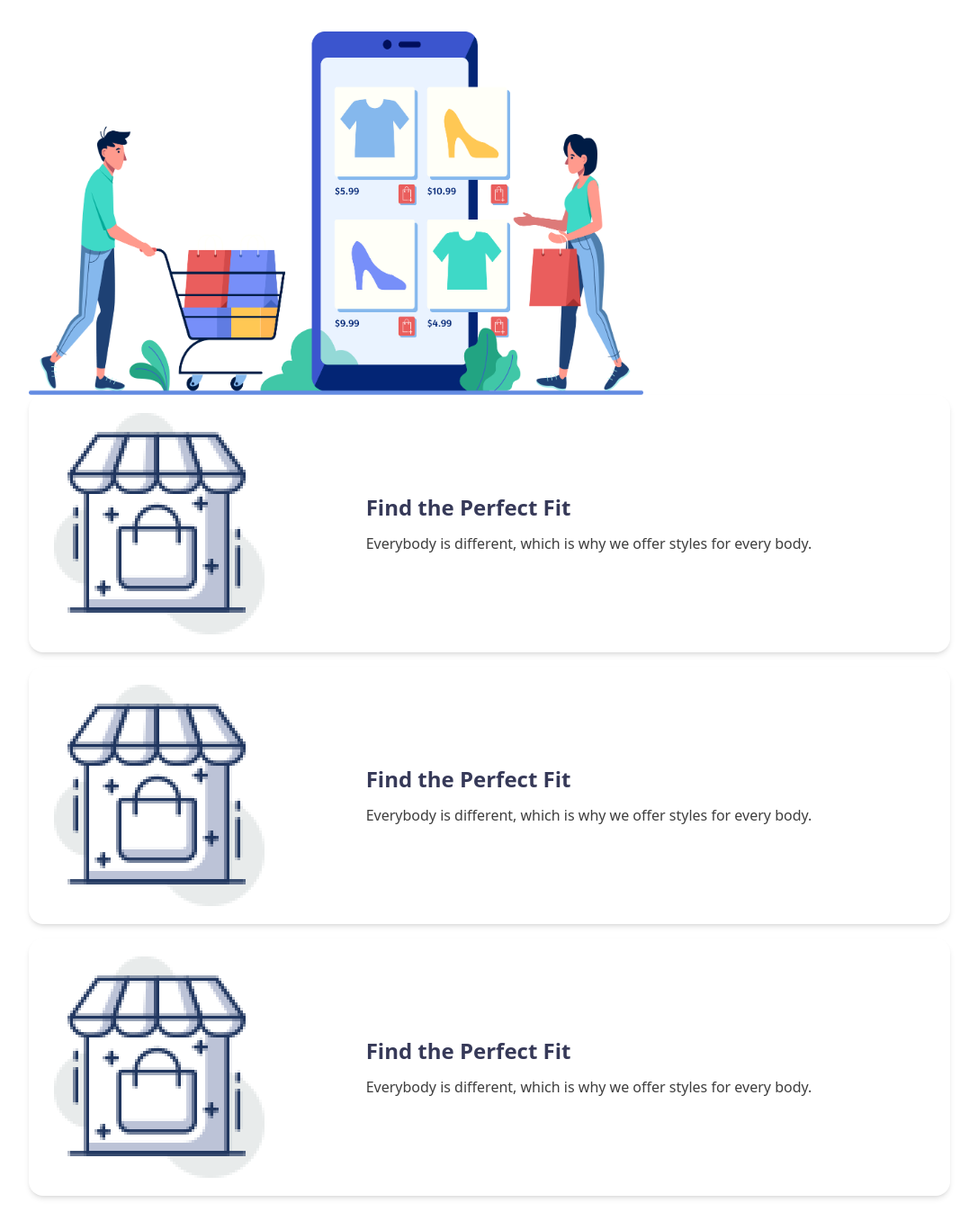
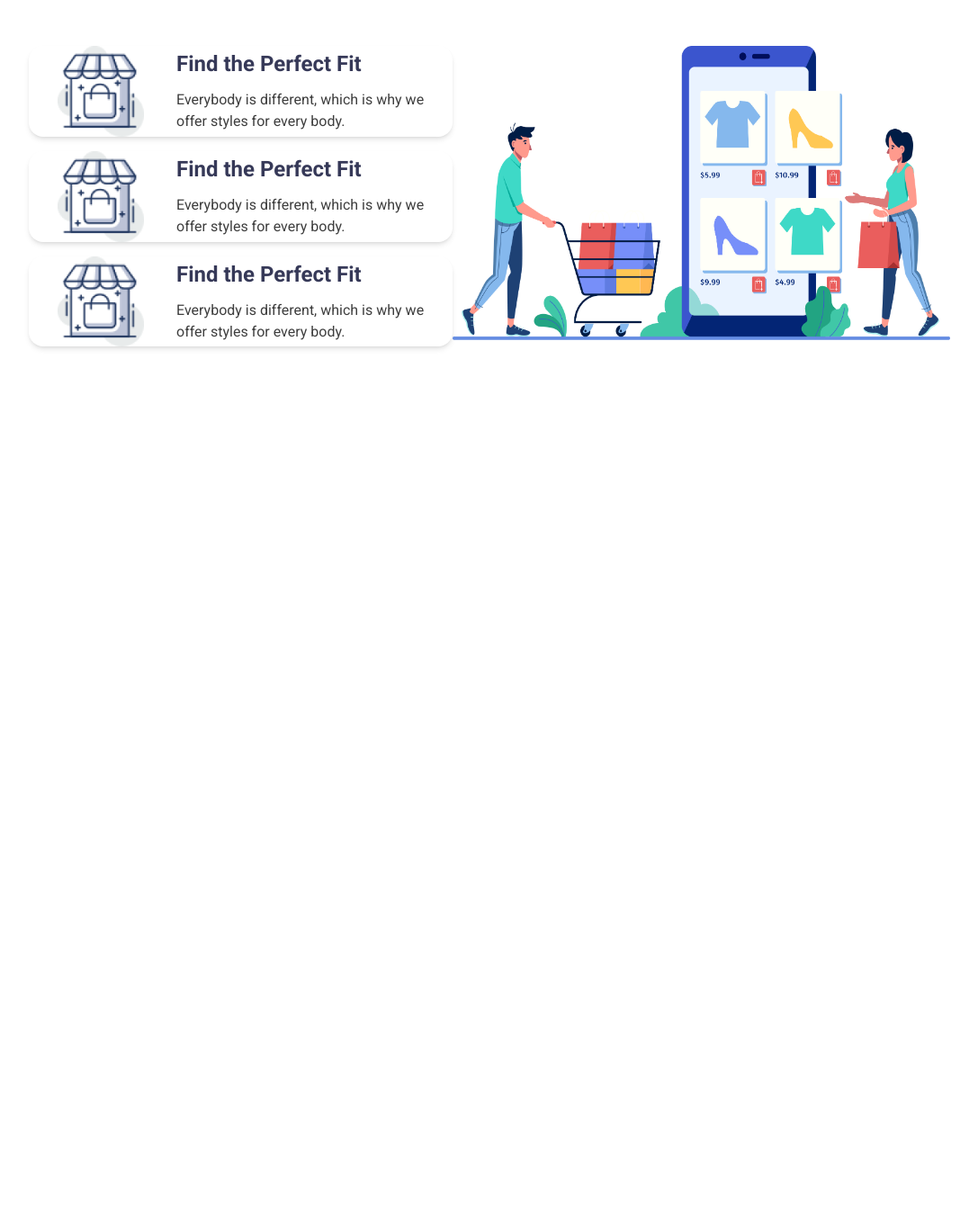
Before and after one commit to saad200224/penguin-fashion-with-tailwind-practice, a plain HTML site: page index.html in a window 1280 px wide. Shown: the part 2113-3460 px from the top of the page at 90% size, without its empty margins (96-1183 px from the left). After the commit the page ends 2546 px from the top, so only its background shows below. Drawn offline with nearby package versions, Linux system fonts and the light colour scheme.

Commit message:
footer not solved yet

```diff
--- a/index.html
+++ b/index.html
@@ -397,70 +397,53 @@
       </section>
     </main>
 
-    <footer>
-      <!-- footer section -->
 
-      <div
-        class="flex flex-col-reverse justify-center text-font-roboto px-4 md:px-16 lg:px-32 mt-32 mb-52"
-      >
-        <div class="space-y-4">
-          <div
-            class="flex flex-col md:flex-row lg:flex-row items-center gap-x-9 rounded-2xl shadow-md text-center md:text-start lg:text-start py-6 md:py-5 md:pl-7 md:pr-16 lg:py-5 lg:pl-7 lg:pr-16"
-          >
-            <div class="w-1/3">
-              <img src="icons/house.png" alt="" />
-            </div>
+    <!-- footer section -->
 
-            <div class="">
-              <h3 class="text-2xl font-bold mb-3 text-secondary-heading">
-                Find the Perfect Fit
-              </h3>
-              <p class="text-base font-normal text-desc-text">
-                Everybody is different, which is why we offer styles for every
-                body.
-              </p>
-            </div>
+    <section class="flex font-roboto px-4 md:px-16 lg:px-32 py-6 md:py-12 lg:py-12">
+
+
+      <div class="grid grid-row-3 space-y-4">
+        <div class="flex-1 flex items-center rounded-2xl shadow-md px-4 md:px-8 gap-9 ">
+          <div>
+            <img class="w-24" src="./icons/house.png" alt="">
           </div>
-          <div
-            class="flex flex-col md:flex-row lg:flex-row items-center gap-x-9 rounded-2xl shadow-md text-center md:text-start lg:text-start py-6 md:py-5 md:pl-7 md:pr-16 lg:py-5 lg:pl-7 lg:pr-16"
-          >
-            <div class="w-1/3">
-              <img src="icons/house.png" alt="" />
-            </div>
 
-            <div class="">
-              <h3 class="text-2xl font-bold mb-3 text-secondary-heading">
-                Find the Perfect Fit
-              </h3>
-              <p class="text-base font-normal text-desc-text">
-                Everybody is different, which is why we offer styles for every
-                body.
-              </p>
-            </div>
-          </div>
-          <div
-            class="flex flex-col md:flex-row lg:flex-row items-center gap-x-9 rounded-2xl shadow-md text-center md:text-start lg:text-start py-6 md:py-5 md:pl-7 md:pr-16 lg:py-5 lg:pl-7 lg:pr-16"
-          >
-            <div class="w-1/3">
-              <img src="icons/house.png" alt="" />
-            </div>
-
-            <div class="">
-              <h3 class="text-2xl font-bold mb-3 text-secondary-heading">
-                Find the Perfect Fit
-              </h3>
-              <p class="text-base font-normal text-desc-text">
-                Everybody is different, which is why we offer styles for every
-                body.
-              </p>
-            </div>
+          <div>
+            <h2 class="text-2xl font-bold text-secondary-heading mb-3">Find the Perfect Fit</h2>
+            <p class="text-desc-text text-base font-normal">Everybody is different, which is why we <br>offer styles for every body.</p>
           </div>
         </div>
 
-        <div class="">
-          <img class="w-4/6" src="images/shopping.png" alt="" />
+        <div class="flex-1 flex items-center rounded-2xl shadow-md px-8 gap-9 ">
+          <div>
+            <img class="w-24" src="./icons/house.png" alt="">
+          </div>
+
+          <div>
+            <h2 class="text-2xl font-bold text-secondary-heading mb-3">Find the Perfect Fit</h2>
+            <p class="text-desc-text text-base font-normal">Everybody is different, which is why we <br>offer styles for every body.</p>
+          </div>
         </div>
+
+        <div class="flex-1 flex items-center rounded-2xl shadow-md px-8 gap-9 ">
+          <div>
+            <img class="w-24" src="./icons/house.png" alt="">
+          </div>
+
+          <div>
+            <h2 class="text-2xl font-bold text-secondary-heading mb-3">Find the Perfect Fit</h2>
+            <p class="text-desc-text text-base font-normal">Everybody is different, which is why we <br>offer styles for every body.</p>
+          </div>
+        </div>
+
       </div>
-    </footer>
+
+      <div class="flex-1">
+        <img src="./images/shopping.png" alt="">
+      </div>
+
+    </section>
+
   </body>
 </html>
```
